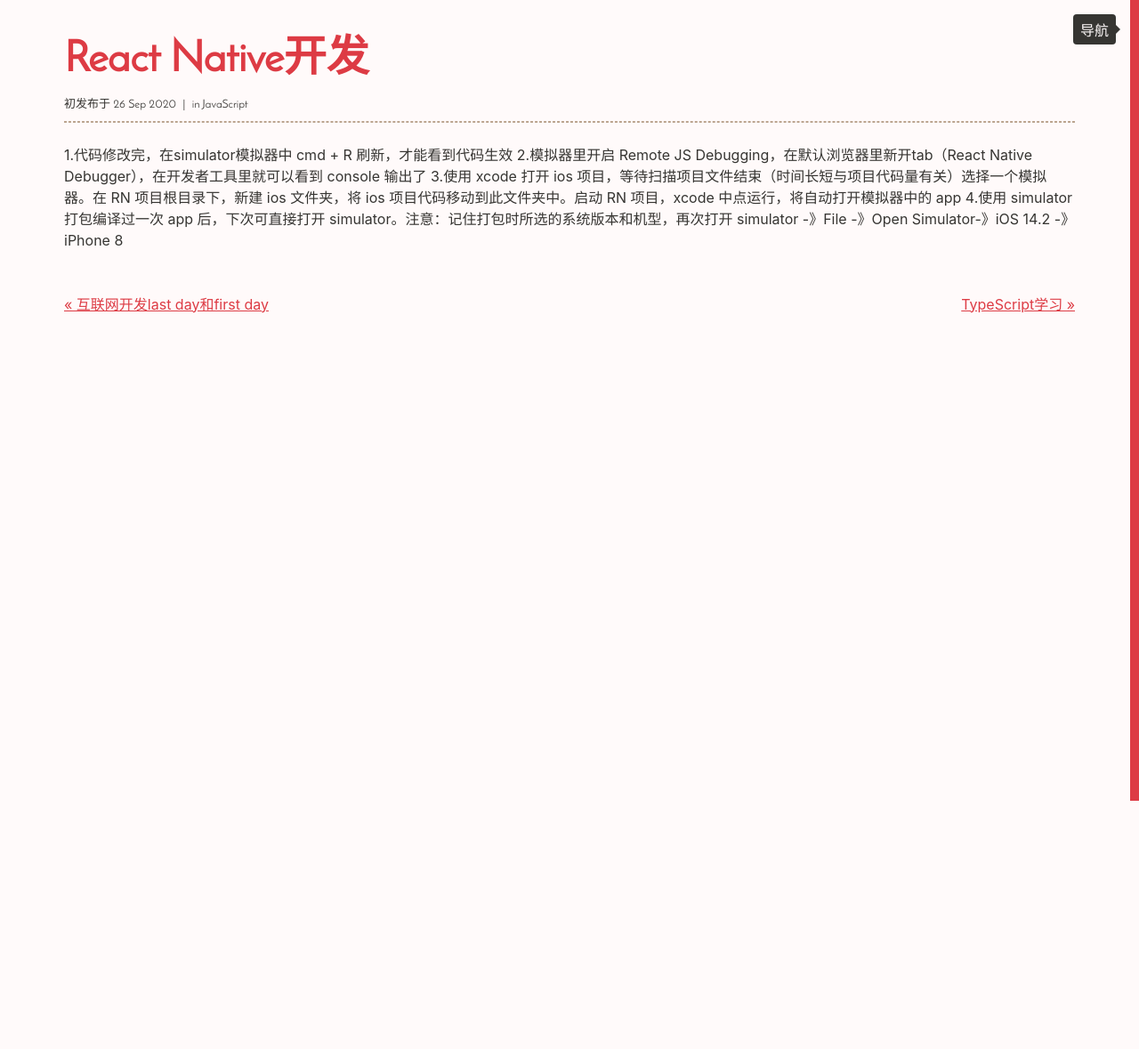
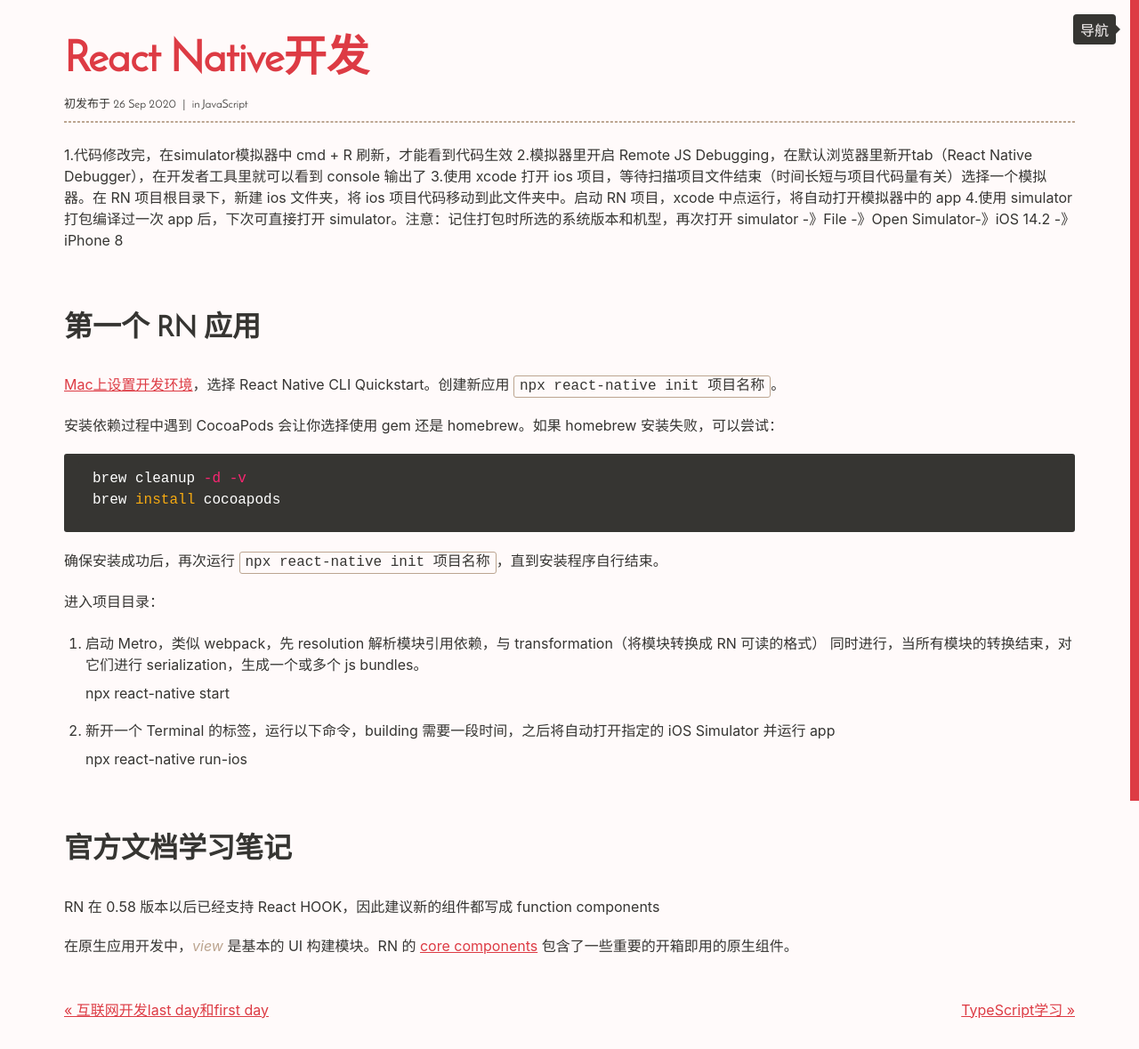
Before and after one commit to Vivi-wu/dive-into-web, a Jekyll site: the page built from _posts/2020-09-26-React-Native.markdown, in a window 1280 px wide. Shown: the whole page at 89% size. Built offline with Jekyll 4.4.1, drawn with Linux system fonts in a browser that asks for light colours; before the commit the page ends 900 px from its top, so only the background shows below that.

````diff
--- a/_posts/2016-10-19-React-basic-2.markdown
+++ b/_posts/2016-10-19-React-basic-2.markdown
@@ -5,6 +5,8 @@
 本章主要写 React 的数据操作
 
 ## state 状态
+
+状态就像是组件自己的数据存储，用于处理随时间改变的数据和用户互动产生的数据。
 
 state 对于拥有和设置它的 React 组件是 private 的（任何其他组件都不接近）。组件可以向下传递 state 及其派生的状态给子组件。
 
--- a/_posts/2020-09-26-React-Native.markdown
+++ b/_posts/2020-09-26-React-Native.markdown
@@ -7,3 +7,31 @@
 2.模拟器里开启 Remote JS Debugging，在默认浏览器里新开tab（React Native Debugger），在开发者工具里就可以看到 console 输出了
 3.使用 xcode 打开 ios 项目，等待扫描项目文件结束（时间长短与项目代码量有关）选择一个模拟器。在 RN 项目根目录下，新建 ios 文件夹，将 ios 项目代码移动到此文件夹中。启动 RN 项目，xcode 中点运行，将自动打开模拟器中的 app
 4.使用 simulator 打包编译过一次 app 后，下次可直接打开 simulator。注意：记住打包时所选的系统版本和机型，再次打开 simulator -》File -》Open Simulator-》iOS 14.2 -》iPhone 8
+
+## 第一个 RN 应用
+
+[Mac上设置开发环境](https://reactnative.dev/docs/environment-setup)，选择 React Native CLI Quickstart。创建新应用 `npx react-native init 项目名称`。
+
+安装依赖过程中遇到 CocoaPods 会让你选择使用 gem 还是 homebrew。如果 homebrew 安装失败，可以尝试：
+
+```shell
+brew cleanup -d -v
+brew install cocoapods
+```
+确保安装成功后，再次运行 `npx react-native init 项目名称`，直到安装程序自行结束。
+
+进入项目目录：
+
+1. 启动 Metro，类似 webpack，先 resolution 解析模块引用依赖，与 transformation（将模块转换成 RN 可读的格式） 同时进行，当所有模块的转换结束，对 它们进行 serialization，生成一个或多个 js bundles。
+
+    npx react-native start
+
+2. 新开一个 Terminal 的标签，运行以下命令，building 需要一段时间，之后将自动打开指定的 iOS Simulator 并运行 app
+
+    npx react-native run-ios
+
+## 官方文档学习笔记
+
+RN 在 0.58 版本以后已经支持 React HOOK，因此建议新的组件都写成 function components
+
+在原生应用开发中，_view_ 是基本的 UI 构建模块。RN 的 [core components](https://reactnative.dev/docs/components-and-apis) 包含了一些重要的开箱即用的原生组件。
````
Also changed, not shown: _posts/2017-04-14-Fiddler-auto-responder.markdown (+21 -1 lines).
